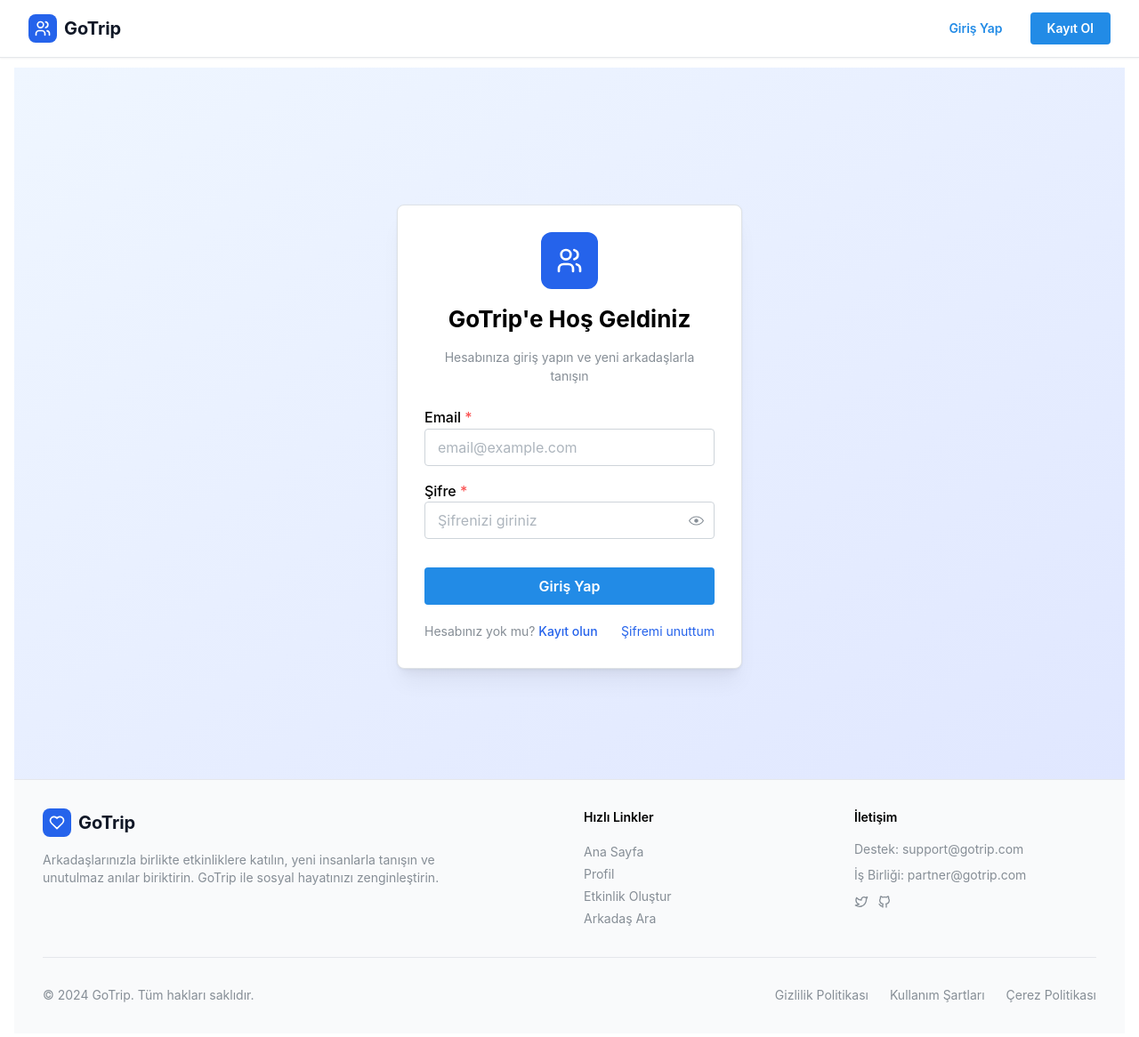
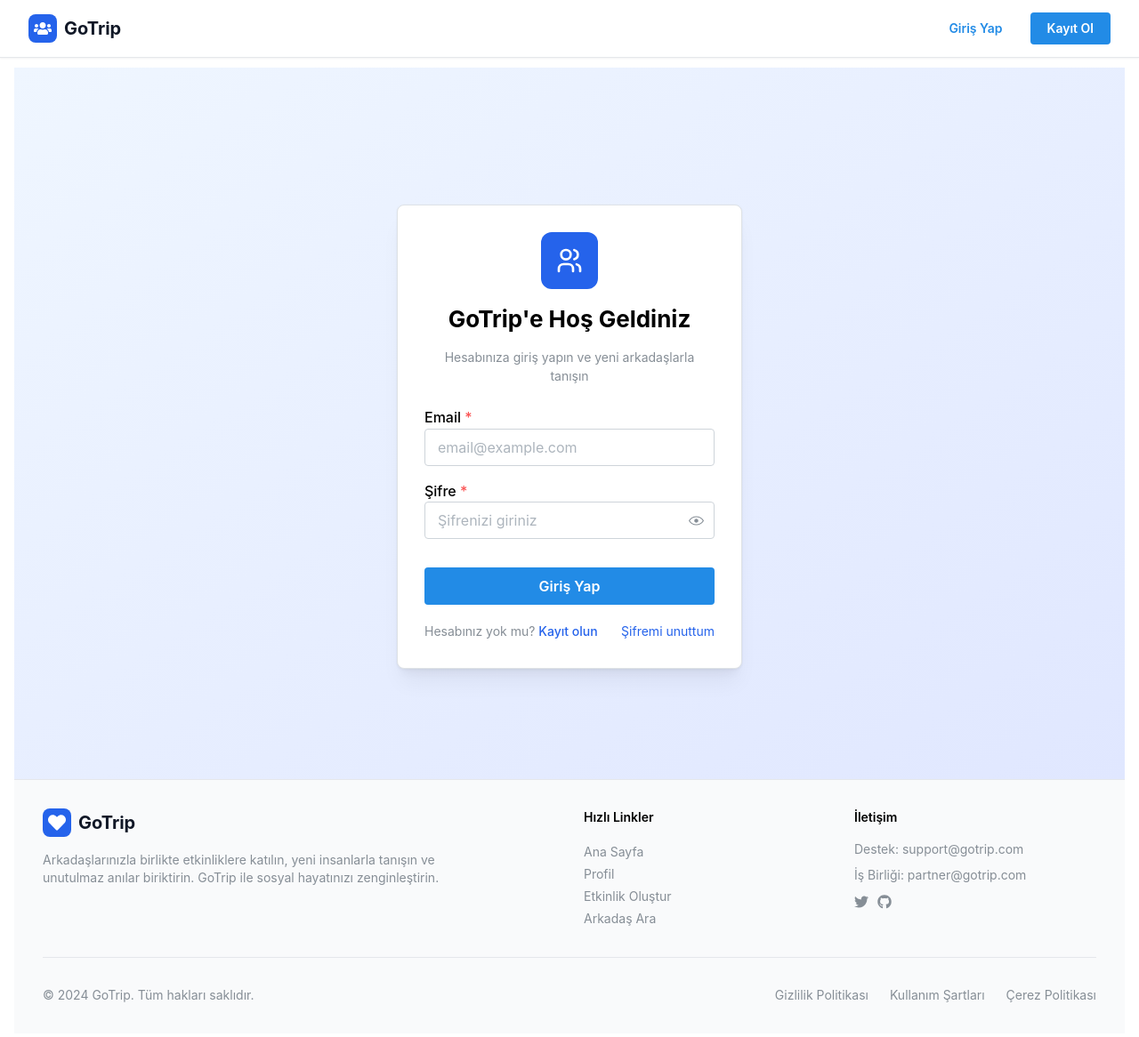
Before and after one commit to basar1237/TripGo, a React (Create React App) app: page /login in a window 1280 px wide. Shown: the top 1166 px of the page at 89% size. Built offline with nearby package versions, Linux system fonts and the light colour scheme; the HTML template or start-up script is replaced by a standard one.

Commit message:
Fix icons and build issues - replaced @tabler/icons with react-icons

```diff
--- a/src/components/Footer.tsx
+++ b/src/components/Footer.tsx
@@ -1,6 +1,6 @@
 import React from 'react';
 import { Group, Text, Anchor } from '@mantine/core';
-import { IconHeart, IconBrandGithub, IconBrandTwitter } from '@tabler/icons-react';
+import { FaHeart, FaGithub, FaTwitter } from 'react-icons/fa';
 
 const Footer: React.FC = () => {
   return (
@@ -11,7 +11,7 @@ const Footer: React.FC = () => {
           <div className="col-span-1 md:col-span-2">
             <div className="flex items-center space-x-2 mb-4">
               <div className="w-8 h-8 bg-blue-600 rounded-lg flex items-center justify-center">
-                <IconHeart className="w-5 h-5 text-white" />
+                <FaHeart className="w-5 h-5 text-white" />
               </div>
               <span className="text-xl font-bold text-gray-900">GoTrip</span>
             </div>
@@ -59,10 +59,10 @@ const Footer: React.FC = () => {
               </Text>
               <Group gap="xs" mt="sm">
                 <Anchor href="#" size="sm" c="dimmed">
-                  <IconBrandTwitter size={16} />
+                  <FaTwitter size={16} />
                 </Anchor>
                 <Anchor href="#" size="sm" c="dimmed">
-                  <IconBrandGithub size={16} />
+                  <FaGithub size={16} />
                 </Anchor>
               </Group>
             </div>
--- a/src/components/Navbar.tsx
+++ b/src/components/Navbar.tsx
@@ -1,7 +1,7 @@
 import React from 'react';
 import { Link, useNavigate } from 'react-router-dom';
 import { Group, Button, Avatar, Menu, Text, UnstyledButton } from '@mantine/core';
-import { IconUser, IconLogout, IconSettings, IconCalendar, IconUsers } from '@tabler/icons-react';
+import { FaUser, FaSignOutAlt, FaCog, FaCalendarAlt, FaUsers } from 'react-icons/fa';
 import { useAuth } from '../context/AuthContext';
 
 const Navbar: React.FC = () => {
@@ -20,7 +20,7 @@ const Navbar: React.FC = () => {
           {/* Logo */}
           <Link to="/" className="flex items-center space-x-2">
             <div className="w-8 h-8 bg-blue-600 rounded-lg flex items-center justify-center">
-              <IconUsers className="w-5 h-5 text-white" />
+              <FaUsers className="w-5 h-5 text-white" />
             </div>
             <span className="text-xl font-bold text-gray-900">GoTrip</span>
           </Link>
@@ -77,10 +77,10 @@ const Navbar: React.FC = () => {
 
                 <Menu.Dropdown>
                   <Menu.Label>Hesabım</Menu.Label>
-                  <Menu.Item leftSection={<IconUser size={14} />}>
+                  <Menu.Item leftSection={<FaUser size={14} />}>
                     Profilim
                   </Menu.Item>
-                  <Menu.Item leftSection={<IconSettings size={14} />}>
+                  <Menu.Item leftSection={<FaCog size={14} />}>
                     Ayarlar
                   </Menu.Item>
 
@@ -88,7 +88,7 @@ const Navbar: React.FC = () => {
 
                   <Menu.Item
                     color="red"
-                    leftSection={<IconLogout size={14} />}
+                    leftSection={<FaSignOutAlt size={14} />}
                     onClick={handleLogout}
                   >
                     Çıkış Yap
```
